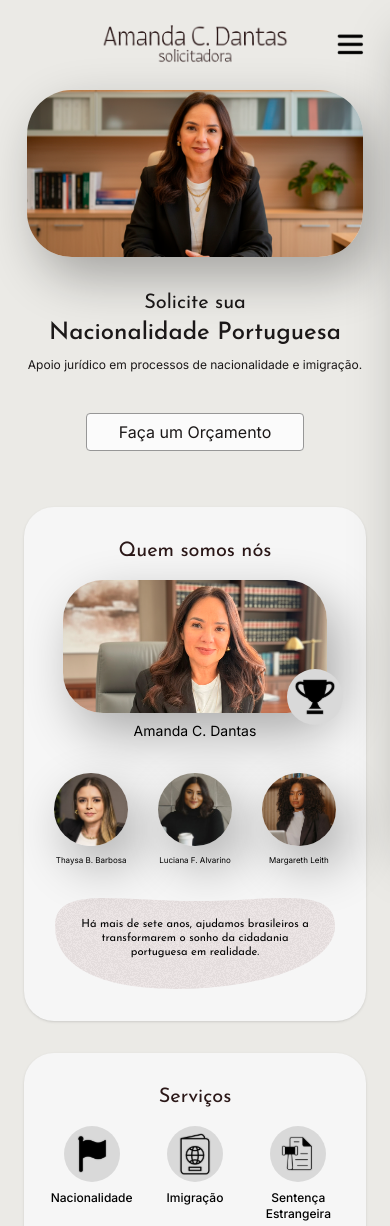
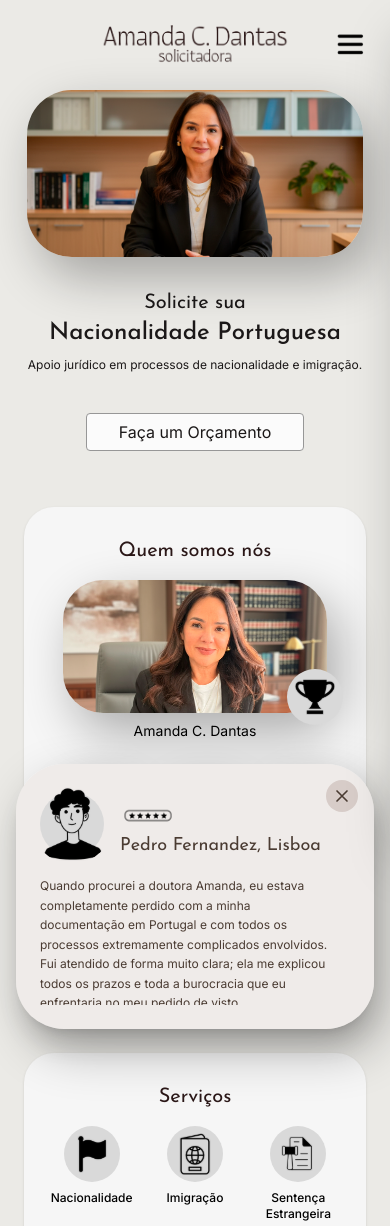
Before and after one commit to mateusabreucn/nacionalidade-portuguesa, a Next.js app: page / in a window 390 px wide. Shown: the top 1226 px of the page. Built offline with nearby package versions, Linux system fonts and the light colour scheme.

Commit message:
fix: correções de responsividade

```diff
--- a/app/Equipa.tsx
+++ b/app/Equipa.tsx
@@ -1,7 +1,7 @@
 "use client";
 
 import Image from "next/image";
-import { useState } from "react";
+import { useState, useEffect, useRef } from "react";
 import CardBranco from "./components/CardBranco";
 import CardFoto from "./components/CardFoto";
 import { NomeEquipa } from "./enums/NomeEquipa";
@@ -12,8 +12,50 @@ export default function Equipa() {
   const [isHovered, setIsHovered] = useState(false);
   const [isLocked, setIsLocked] = useState(false);
   const [ignoreHover, setIgnoreHover] = useState(false);
+  const [isInView, setIsInView] = useState(false);
+  const [isMobile, setIsMobile] = useState(false);
+  const sectionRef = useRef<HTMLDivElement>(null);
 
-  const showModal = isHovered || isLocked;
+  const showModal = isHovered || isLocked || (isInView && isMobile);
+
+  // Detectar se é mobile (< 1024px)
+  useEffect(() => {
+    const checkMobile = () => {
+      setIsMobile(window.innerWidth < 1024);
+    };
+
+    checkMobile();
+    window.addEventListener("resize", checkMobile);
+
+    return () => {
+      window.removeEventListener("resize", checkMobile);
+    };
+  }, []);
+
+  // Intersection Observer para detectar quando a seção está visível (apenas mobile)
+  useEffect(() => {
+    if (!isMobile) {
+      setIsInView(false);
+      return;
+    }
+
+    const observer = new IntersectionObserver(
+      ([entry]) => {
+        setIsInView(entry.isIntersecting);
+      },
+      {
+        threshold: 0.1, // 50% da seção visível para ativar
+      }
+    );
+
+    if (sectionRef.current) {
+      observer.observe(sectionRef.current);
+    }
+
+    return () => {
+      observer.disconnect();
+    };
+  }, [isMobile]);
 
   const handleMouseEnter = () => {
     if (!ignoreHover) {
@@ -44,7 +86,7 @@ export default function Equipa() {
   return (
     <CardBranco titulo="Quem somos nós">
       {/* Container principal com ordenação flexível */}
-      <div className="flex flex-col w-full relative">
+      <div ref={sectionRef} className="flex flex-col w-full relative">
         {/* Seção superior: Amanda + Texto/Modal */}
         <div
           className="
--- a/app/Servicos.tsx
+++ b/app/Servicos.tsx
@@ -175,7 +175,7 @@ export default function Servicos() {
             </div>
 
             {/* Conteúdo com scroll */}
-            <div className="flex-1 overflow-y-auto custom-scrollbar pr-2">
+            <div className="flex-1 overflow-y-auto custom-scrollbar pr-3">
               <div className="flex flex-col gap-4 w-full">
                 {/* Body: Lista de tópicos */}
                 <div className="flex flex-col gap-2 pl-2">
@@ -263,7 +263,6 @@ export default function Servicos() {
                   }
                 }}
                 onMouseLeave={handleMouseLeave}
-                onClose={handleCloseModal}
               />
             )}
           </div>
--- a/app/components/Feedback/FeedbackItem.tsx
+++ b/app/components/Feedback/FeedbackItem.tsx
@@ -70,7 +70,13 @@ export default function FeedbackItem({
       </div>
 
       {/* Body: Text + Arrow */}
-      <div className="flex items-center md:gap-1 xl:gap-4 justify-between h-[125px] sm:h-[250px] md-[275px] lg:h-[165px] xl:h-[250px]">
+      <div
+        className="
+          flex items-center
+          md:gap-1 xl:gap-4
+          justify-between
+          min-h-[60px]"
+      >
         <div
           className="
             flex flex-col gap-2
--- a/app/components/Feedback/ModalFeedback.tsx
+++ b/app/components/Feedback/ModalFeedback.tsx
@@ -110,17 +110,23 @@ export default function ModalFeedback({
         {isMobile && onClose && (
           <button
             onClick={onClose}
-            className="absolute top-4 right-4 z-50 p-2 hover:scale-110 transition-transform"
-            aria-label="Fechar"
+            className="absolute top-4 right-4 sm:top-6 sm:right-6 w-8 h-8 flex items-center justify-center rounded-full bg-[#D7CCC8] hover:bg-[#BCAAA4] transition-colors z-10"
+            aria-label="Fechar modal"
           >
-            <div className="relative w-6 h-6">
-              <Image
-                src="/Icons/Close.svg"
-                alt="Fechar"
-                fill
-                className="object-contain"
+            <svg
+              xmlns="http://www.w3.org/2000/svg"
+              className="w-5 h-5 text-[#4A3B32]"
+              fill="none"
+              viewBox="0 0 24 24"
+              stroke="currentColor"
+              strokeWidth={2}
+            >
+              <path
+                strokeLinecap="round"
+                strokeLinejoin="round"
+                d="M6 18L18 6M6 6l12 12"
               />
-            </div>
+            </svg>
           </button>
         )}
 
--- a/app/components/Servicos/ModalServico.tsx
+++ b/app/components/Servicos/ModalServico.tsx
@@ -18,7 +18,6 @@ interface ModalServicoProps {
   isActive?: boolean;
   onMouseEnter?: () => void;
   onMouseLeave?: () => void;
-  onClose?: () => void;
 }
 
 export default function ModalServico({
@@ -27,7 +26,6 @@ export default function ModalServico({
   isActive = false,
   onMouseEnter,
   onMouseLeave,
-  onClose,
 }: ModalServicoProps) {
   const [swipeOffset, setSwipeOffset] = useState(0);
   const [isClosing, setIsClosing] = useState(false);
```
